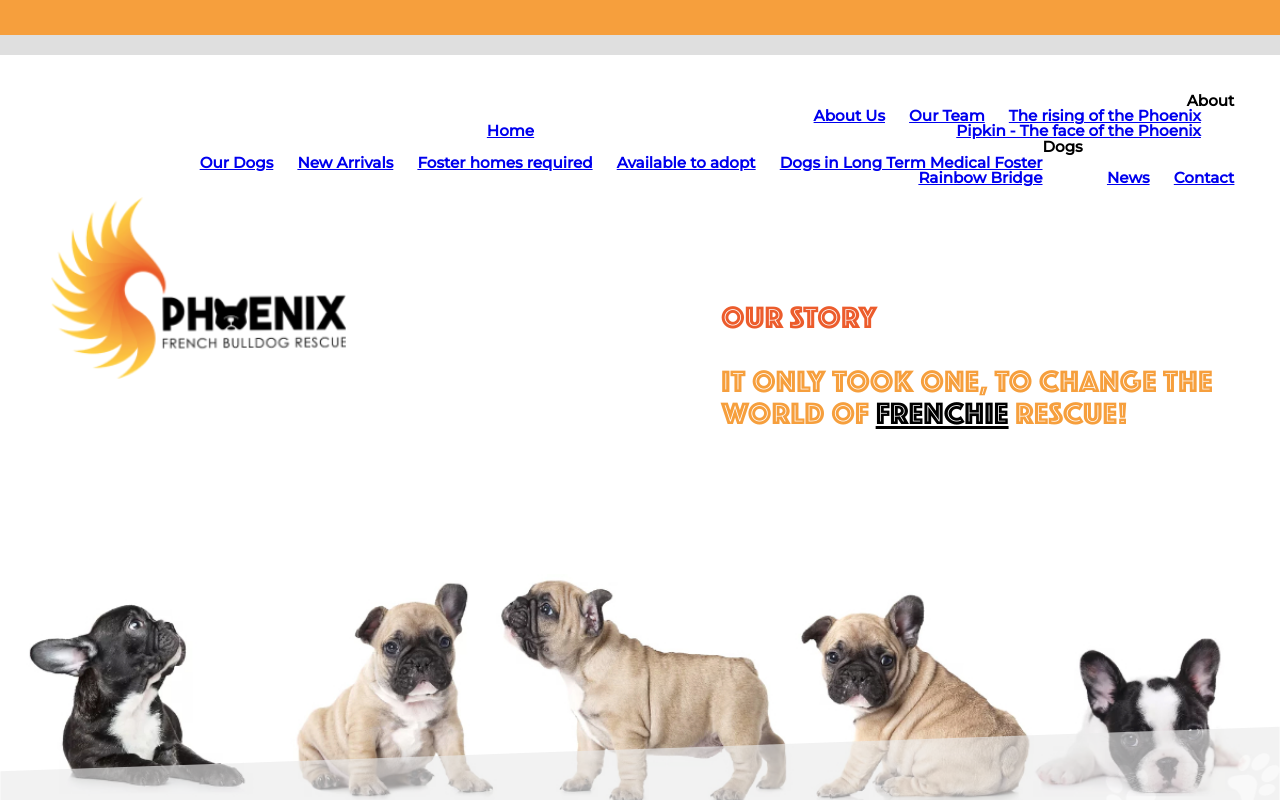
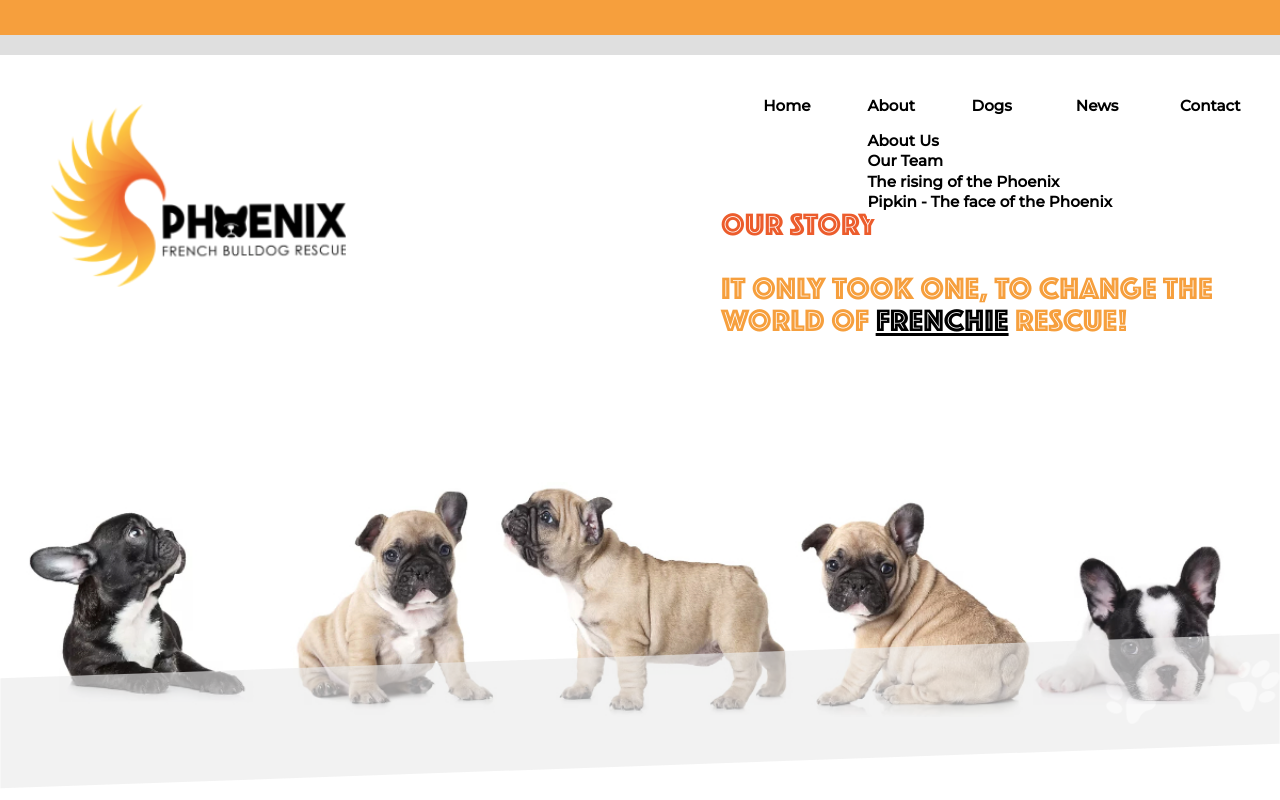
Before and after one commit to maximusmill/youthful-journey, a plain HTML site: page portfolio/pfbr/index.html in a window 1280 px wide. Both pictures are taken after a click on the link "About". Shown: the top 800 px of the page. Drawn offline with nearby package versions, Linux system fonts and the light colour scheme.

Commit message:
Add files via upload

```diff
--- a/portfolio/pfbr/resources/css/style.css
+++ b/portfolio/pfbr/resources/css/style.css
@@ -1,4 +1,3 @@
-
 @font-face {
     font-family: 'phosphateinline';
     src: url('../font/phosphateinline.eot');
@@ -7,8 +6,6 @@
     url('../font/phosphateinline.woff') format('woff'),
     url('../font/phosphateinline.ttf') format('truetype'),
     url('../font/phosphateinline.svg#phosphateinlineroman') format('svg');
-
-
 }
 
 /***** HTML Reset *****/
@@ -88,7 +85,29 @@ body {
     color: black;
 }
 
-/***** Base Font Colors *****/
+/***** Base Font Colors End *****/
+
+/***** Base Link Colors *****/
+
+a {
+    color: black;
+    text-decoration: none;
+}
+
+a:link, a:visited {
+    color: black;
+    cursor: pointer;
+}
+
+a:link:active, a:visited:active {
+    color: #F69F3D;
+}
+
+li {
+    cursor: pointer;
+}
+
+/***** Base Link Colors End *****/
 
 /***** Base Heading Fonts *****/
 
@@ -242,13 +261,7 @@ nav {
     margin-top: -29px;
     min-width: 851px;
     height: 50%;
-    background-color: #FDC841;
-    opacity: .2;
-}
-
-
-.menuDis {
-    display: block;
+    background-color: #EA5C2A;
 
 }
 
@@ -260,6 +273,7 @@ nav {
 header img:nth-child(1) {
     width: 60%;
     margin: 4% 0 0 4%;
+    display: inline-block;
 }
 
 header .headfrenchie {
@@ -590,20 +604,61 @@ footer p:nth-child(4) {
 
     nav {
         display: block;
-        /*padding: 2% 0 0 0;*/
+        position: relative;
+        height: 1px;
+        text-align: right;
+        z-index: 55;
+
+    }
+
+    .menudtab, .menudtdo {
+        display: none;
+    }
+
+    .menuDisp {
+        display: block;
+
     }
 
     nav ul {
-        text-align: right;
-        padding: 0 2% 0 0;
+        display: inline-block;
+        padding: 5px 0 10px 0;
+        /*margin: 10px 0 0 0;*/
+        vertical-align: top;
+
+
+
     }
 
     nav ul li {
+        width: 100px;
         display: inline-block;
+        padding: 0 0 0 0;
         font-weight: bold;
         font-size: .95rem;
-        padding: 0 20px 0 0;
+        vertical-align: top;
+        background-color: white;
+        text-align: left;
+    }
 
+    nav ul li ul {
+        margin: 10px 0 0 0;
+        background-color: white;
+        height: 100%;
+        z-index: 50;
+        width: 300px;
+
+    }
+
+    nav ul li ul li {
+        display: block;
+        width: 300px;
+        padding: 5px 0 0 0;
+        background-color: white;
+    }
+
+    a:hover {
+        color: #F69F3D;
     }
 
     header img:nth-child(1) {
@@ -774,10 +829,6 @@ footer p:nth-child(4) {
         top: -10px;
     }
 
-    nav {
-        display: block;
-    }
-
     main .cta {
         width: 42%;
     }
```
